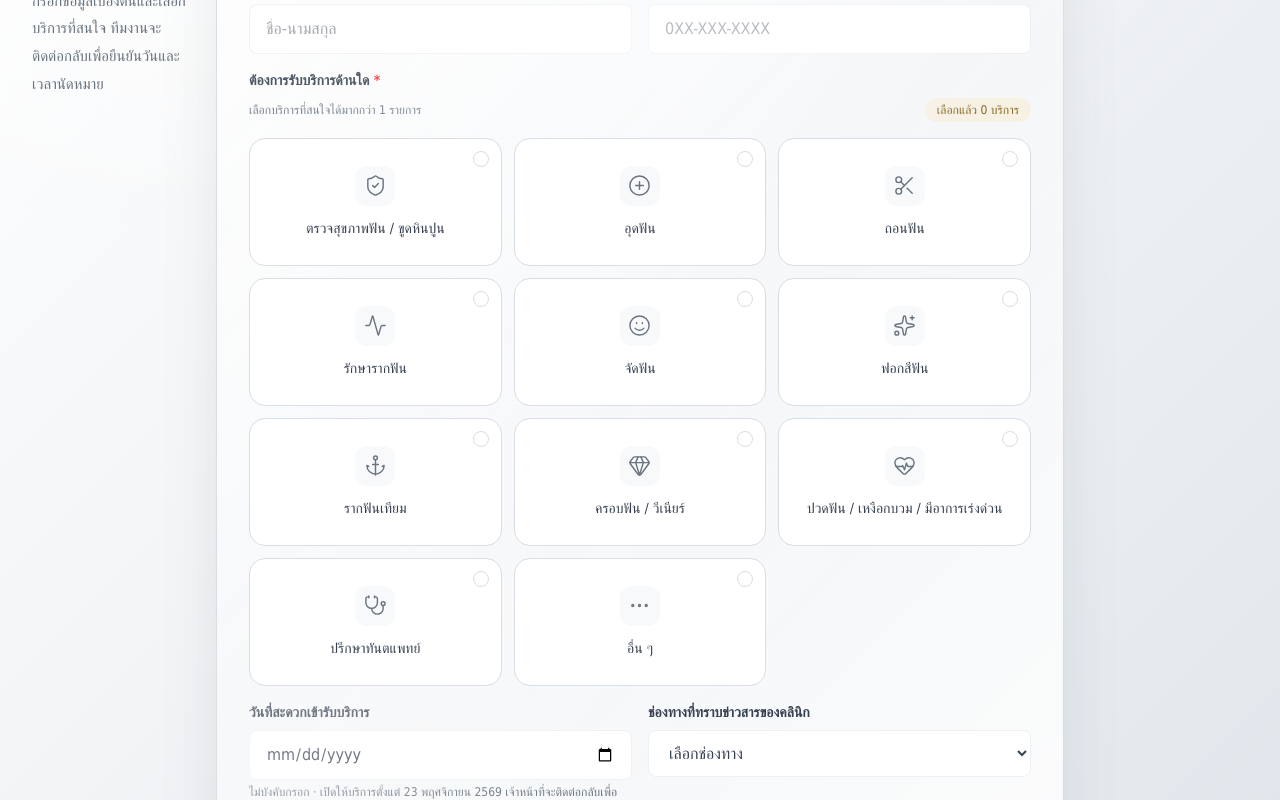
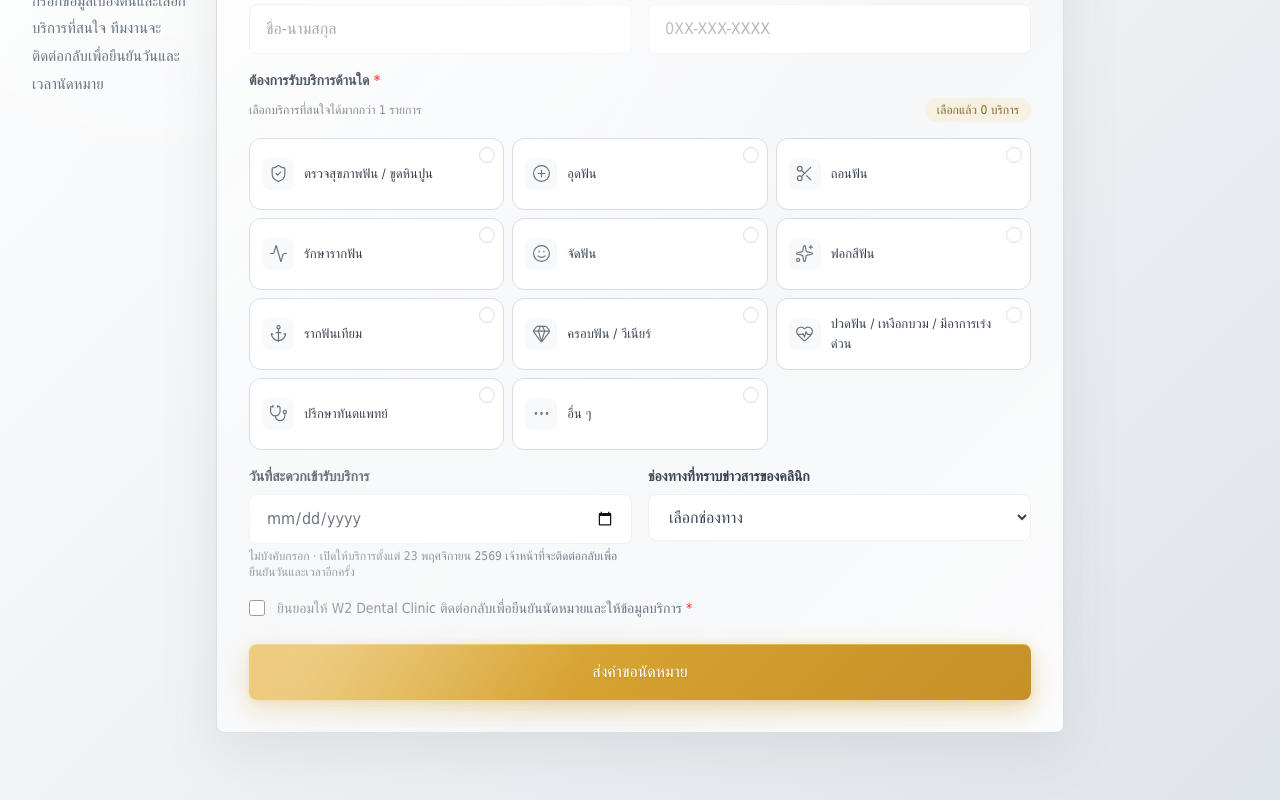
Before and after one commit to Armindyz/https-github.com-username-w2-dental, a Next.js app: page / in a window 1280 px wide. Shown: the part 5920-6720 px from the top of the page. Built offline with nearby package versions, Linux system fonts and the light colour scheme.

Commit message:
Compact service cards into horizontal rows

```diff
--- a/src/components/AppointmentForm.tsx
+++ b/src/components/AppointmentForm.tsx
@@ -141,7 +141,7 @@ export default function AppointmentForm() {
                   เลือกแล้ว {selectedServices.length} บริการ
                 </span>
               </div>
-              <div className="grid auto-rows-fr grid-cols-2 gap-2.5 sm:grid-cols-3 sm:gap-3">
+              <div className="grid auto-rows-fr grid-cols-2 gap-2 sm:grid-cols-3">
                 {services.map((service, index) => {
                   const Icon = serviceIcons[index] ?? Ellipsis;
                   return (
@@ -155,14 +155,14 @@ export default function AppointmentForm() {
                           setSelectedServices((current) => checked ? [...current, service] : current.filter((item) => item !== service));
                         }}
                       />
-                      <span className="relative flex h-full min-h-32 flex-col items-center justify-center gap-3 rounded-2xl border border-w2-gray-200 bg-white px-3 py-5 text-center text-w2-gray-700 transition duration-200 hover:border-[#c9ac70] hover:bg-[#fffdf8] peer-checked:border-[#bd943c] peer-checked:bg-[#fff8e8] peer-checked:text-[#765313] peer-focus-visible:outline-2 peer-focus-visible:outline-offset-2 peer-focus-visible:outline-[#bd943c] peer-checked:[&_.service-check]:border-[#bd943c] peer-checked:[&_.service-check]:bg-[#bd943c] peer-checked:[&_.service-check_svg]:opacity-100 peer-checked:[&_.service-icon]:bg-[#f7e9c7] peer-checked:[&_.service-icon]:text-[#9b7424]">
-                        <span className="service-check absolute right-3 top-3 flex h-4 w-4 items-center justify-center rounded-full border border-w2-gray-200 bg-white transition" aria-hidden="true">
+                      <span className="relative flex h-full min-h-[72px] items-center gap-2 rounded-xl border border-w2-gray-200 bg-white py-3 pl-2.5 pr-7 text-left text-w2-gray-700 sm:gap-2.5 sm:pl-3 transition duration-200 hover:border-[#c9ac70] hover:bg-[#fffdf8] peer-checked:border-[#bd943c] peer-checked:bg-[#fff8e8] peer-checked:text-[#765313] peer-focus-visible:outline-2 peer-focus-visible:outline-offset-2 peer-focus-visible:outline-[#bd943c] peer-checked:[&_.service-check]:border-[#bd943c] peer-checked:[&_.service-check]:bg-[#bd943c] peer-checked:[&_.service-check_svg]:opacity-100 peer-checked:[&_.service-icon]:bg-[#f7e9c7] peer-checked:[&_.service-icon]:text-[#9b7424]">
+                        <span className="service-check absolute right-2 top-2 flex h-4 w-4 items-center justify-center rounded-full border border-w2-gray-200 bg-white transition" aria-hidden="true">
                           <Check size={10} strokeWidth={3} className="text-white opacity-0 transition" />
                         </span>
-                        <span className="service-icon flex h-10 w-10 items-center justify-center rounded-xl bg-w2-gray-50 text-w2-gray-500 transition" aria-hidden="true">
-                          <Icon size={23} strokeWidth={1.5} />
+                        <span className="service-icon flex h-8 w-8 shrink-0 items-center justify-center rounded-lg bg-w2-gray-50 text-w2-gray-500 transition" aria-hidden="true">
+                          <Icon size={19} strokeWidth={1.5} />
                         </span>
-                        <span className="max-w-[15rem] text-[13px] font-medium leading-5 sm:text-sm">{service}</span>
+                        <span className="min-w-0 text-xs font-medium leading-5 sm:text-[13px]">{service}</span>
                       </span>
                     </label>
                   );
```
